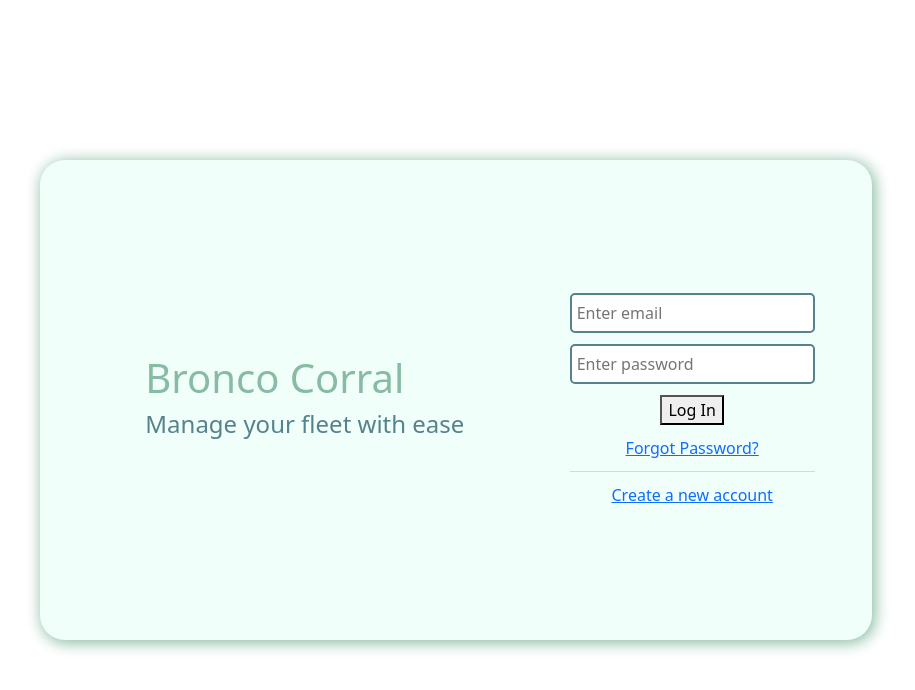
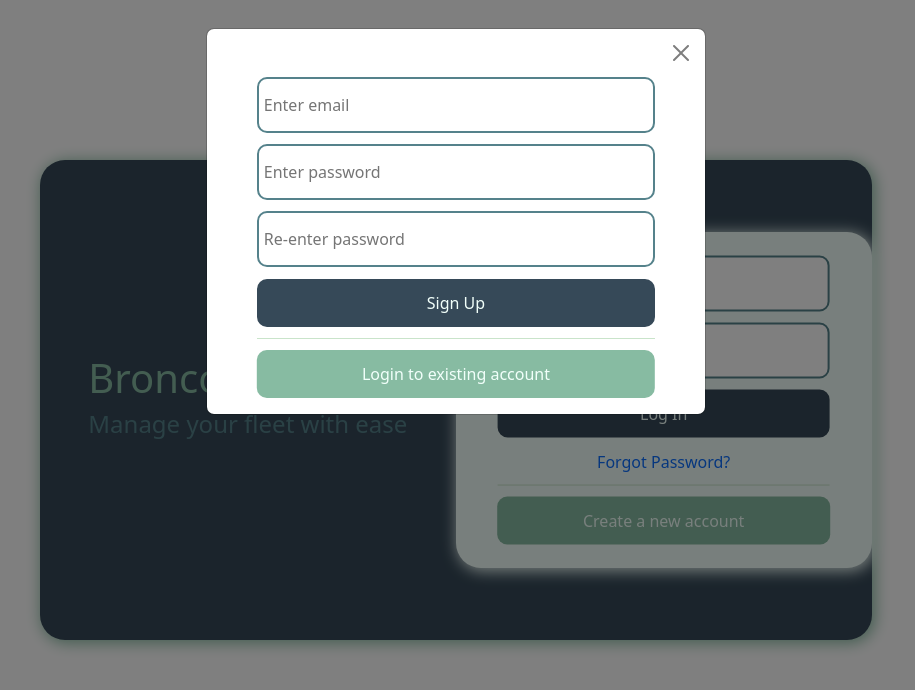
Before and after one commit to The-3-Broncoteers/bronco_corral_v2, a React (Create React App) app in the folder frontend/: page / in a window 1280 px wide. Both pictures are taken after a click on the button "Create a new account". Shown: the top 690 px of the page, without its empty margins (184-1099 px from the left). Built offline with nearby package versions, Linux system fonts and the light colour scheme.

Commit message:
clean up loginform and signup form

```diff
--- a/frontend/src/components/LoginForm.tsx
+++ b/frontend/src/components/LoginForm.tsx
@@ -1,143 +1,162 @@
-import axios from 'axios';
+import axios, { AxiosError } from 'axios';
 import { useState } from 'react';
-import Form from 'react-bootstrap/Form';
 import styled from 'styled-components';
-import { SignupForm } from './SignupForm';
 import { Colors } from '../utils/Colors';
+import SignupForm from './SignupForm';
 
-//TODO set up themes replace Colors with theme color
+//TODO Media Queries for css
+//TODO Themeing
 
-const StyledLoginForm = styled.div`
-	background-color: ${Colors.White};
-	box-shadow: 2px 2px 15px 1px ${Colors.Charcoal};
-	border-radius: 25px;
+const StyledForm = styled.form`
+	display: flex;
+	flex-direction: column;
+	justify-content: space-evenly;
+	align-items: center;
+	gap: 0.7em;
+
+	button {
+		background-color: ${Colors.Charcoal};
+		border-style: solid;
+		border-radius: 10px;
+		border-color: ${Colors.Charcoal};
+		color: ${Colors.MintCream};
+		height: 3em;
+		width: 100%;
+
+		&:hover,
+		&:focus,
+		&:target {
+			background-color: ${Colors.Blue};
+			border-color: ${Colors.Blue};
+		}
+	}
+
+	a {
+		text-decoration: none;
+	}
+
+	.form-group {
 		display: flex;
 		flex-direction: column;
 		justify-content: center;
 		align-items: center;
-	height: 20em;
-	width: 40%;
+		width: 100%;
 
 		input {
-		height: 3.4em;
-		width: 16em;
-	}
-
-	button {
-		background-color: ${Colors.Charcoal};
-		border: none;
-		color: ${Colors.White};
+			border-style: solid;
+			border-radius: 10px;
+			border-color: ${Colors.Blue};
+			height: 3.5em;
+			padding: 5px;
 			width: 100%;
-		height: 3em;
-		border-radius: 25px;
-
-		&:hover,
-		&:focus,
-		&:target {
-			background-color: ${Colors.SlateGray};
 		}
 	}
 
-	.forgot-password {
-		margin: 0.55em 0em;
-		text-align: center;
-
-		a:link {
-			text-decoration: none;
-		}
-	}
-
-	.login-seperator {
-		border-bottom: 1px solid #dadde1;
+	.form-seperator {
+		border-bottom: 1px solid ${Colors.TeaGreen};
 		margin: 0px;
-		text-align: center;
 		width: 100%;
 	}
 
 	.signup-container {
+		position: relative;
 		width: 100%;
 		height: 3em;
-		margin: 0.6em 0em 0em 0em;
-		position: relative;
-	}
 
-	.signup-button {
+		a {
+			position: absolute;
+			top: 50%;
+			left: 50%;
+			transform: translate(-50%, -50%);
+			border-radius: 10px;
 			background-color: ${Colors.Cambridge};
-		border-radius: 25px;
-		text-align: center;
-		text-decoration: none;
-		color: ${Colors.White};
-		position: absolute;
-		top: 0;
-		left: 0;
+			color: ${Colors.MintCream};
 			width: 100%;
 			height: 3em;
-		vertical-align: middle;
 			line-height: 3em;
+			text-align: center;
+		}
 	}
 `;
 
-export const LoginForm = () => {
+const loginEndPoint: string = 'http://localhost:3001/users/create';
+
+const LoginForm = () => {
 	const [email, setEmail] = useState('');
 	const [password, setPassword] = useState('');
 	const [isOpen, setIsOpen] = useState(false);
 
-	const openSignUpModal = () => {
+	const handleOpenModal = () => {
 		setIsOpen(true);
 	};
 
-	const closeSignUpModal = () => {
+	const handleCloseModal = () => {
 		setIsOpen(false);
 	};
 
-	const handleSubmit = async (e: React.FormEvent<HTMLFormElement>) => {
+	const handleSubmit = async () => {
 		try {
-			const response = await axios.put('http://localhost:3001/users/create', {
+			email.trim().toLowerCase();
+
+			//TODO Check the form input and do pre validation
+			return await axios.put(loginEndPoint, {
 				email,
 				password,
 			});
-			console.log(response.data);
 		} catch (error) {
-			console.log(error);
+			const axiosError = error as AxiosError;
+
+			if (axiosError.response) {
+				console.error(
+					`PUT request to ${loginEndPoint} failed with status code ${axiosError.response.status}`,
+				);
+			} else if (axiosError.request) {
+				console.error(`PUT request to ${loginEndPoint} failed with no response received`);
+			} else {
+				console.error(
+					`PUT request to ${loginEndPoint} failed with error message ${axiosError.message}`,
+				);
+			}
+			throw axiosError;
 		}
 	};
 
 	return (
-		<StyledLoginForm>
-			<Form onSubmit={handleSubmit}>
-				<Form.Group className='mb-3' controlId='formBasicEmail'>
-					<Form.Label hidden>Email address</Form.Label>
-					<Form.Control
-						type='text'
+		<StyledForm onSubmit={handleSubmit}>
+			<div className='form-group'>
+				<label hidden>Enter Email</label>
+				<input
+					type='email'
 					placeholder='Enter email'
 					onChange={(event) => {
 						setEmail(event.target.value);
 					}}
-					/>
-				</Form.Group>
+				></input>
+			</div>
 
-				<Form.Group className='mb-3' controlId='formBasicPassword'>
-					<Form.Label hidden>Password</Form.Label>
-					<Form.Control
+			<div className='form-group'>
+				<label hidden>Enter Password</label>
+				<input
 					type='password'
 					placeholder='Enter password'
 					onChange={(event) => {
 						setPassword(event.target.value);
 					}}
-					/>
-				</Form.Group>
+				></input>
+			</div>
+
 			<button type='submit'>Log In</button>
-				<div className='forgot-password'>
 			<a href=''>Forgot Password?</a>
-				</div>
-				<div className='login-seperator'></div>
+			<div className='form-seperator'></div>
+
 			<div className='signup-container'>
-					<a role={'button'} onClick={openSignUpModal} className='signup-button'>
+				<a role={'button'} onClick={handleOpenModal} className='signup-button'>
 					Create a new account
 				</a>
-					<SignupForm isOpen={isOpen} onClose={closeSignUpModal}></SignupForm>
+				<SignupForm isOpen={isOpen} onClose={handleCloseModal} />
 			</div>
-			</Form>
-		</StyledLoginForm>
+		</StyledForm>
 	);
 };
+
+export default LoginForm;
--- /dev/null
+++ b/frontend/src/components/LoginFormContainer.tsx
@@ -0,0 +1,30 @@
+import styled from 'styled-components';
+import { Colors } from '../utils/Colors';
+import LoginForm from './LoginForm';
+
+const StyledContainer = styled.div`
+	position: relative;
+	background-color: ${Colors.MintCream};
+	box-shadow: 2px 2px 15px 1px ${Colors.MintCream};
+	border-radius: 25px;
+	height: 70%;
+	width: 50%;
+
+	form {
+		position: absolute;
+		top: 50%;
+		left: 50%;
+		transform: translate(-50%, -50%);
+		width: 80%;
+	}
+`;
+
+const LoginFormContainer = () => {
+	return (
+		<StyledContainer>
+			<LoginForm />
+		</StyledContainer>
+	);
+};
+
+export default LoginFormContainer;
--- a/frontend/src/components/LoginFormResponsive.tsx
+++ /dev/null
@@ -1,109 +0,0 @@
-import axios, { AxiosError } from 'axios';
-import { useState } from 'react';
-import styled from 'styled-components';
-import { Colors } from '../utils/Colors';
-
-const StyledForm = styled.form`
-	display: flex;
-	flex-direction: column;
-	justify-content: center;
-	align-items: center;
-	gap: 0.7em;
-
-	.form-group {
-		input {
-			border-style: solid;
-			border-radius: 5px;
-			border-color: ${Colors.Blue};
-			height: 2.5em;
-			padding: 5px;
-		}
-	}
-
-	.form-seperator {
-		border-bottom: 1px solid ${Colors.TeaGreen};
-		margin: 0px;
-		text-align: center;
-		width: 100%;
-	}
-`;
-
-const loginEndPoint: string = 'http://localhost:3001/users/create';
-
-const LoginFormResponsive = () => {
-	const [email, setEmail] = useState('');
-	const [password, setPassword] = useState('');
-
-	const handleSubmit = async () => {
-		try {
-			return await axios.put(loginEndPoint, {
-				email,
-				password,
-			});
-		} catch (error) {
-			const axiosError = error as AxiosError;
-
-			if (axiosError.response) {
-				console.error(
-					`PUT request to ${loginEndPoint} failed with status code ${axiosError.response.status}`,
-				);
-			} else if (axiosError.request) {
-				console.error(`PUT request to ${loginEndPoint} failed with no response received`);
-			} else {
-				console.error(
-					`PUT request to ${loginEndPoint} failed with error message ${axiosError.message}`,
-				);
-			}
-			throw axiosError;
-		}
-	};
-
-	return (
-		<StyledForm onSubmit={handleSubmit}>
-			<div className='form-group'>
-				<label hidden className='email-label'>
-					Enter Email
-				</label>
-				<input
-					type='email'
-					className='email-input'
-					placeholder='Enter email'
-					onChange={(event) => {
-						setEmail(event.target.value);
-					}}
-				></input>
-			</div>
-
-			<div className='form-group'>
-				<label hidden className='password-label'>
-					Enter Password
-				</label>
-				<input
-					type='password'
-					placeholder='Enter password'
-					className='password-input'
-					onChange={(event) => {
-						setPassword(event.target.value);
-					}}
-				></input>
-			</div>
-
-			<button type='submit'>Log In</button>
-
-			<div className='forgot-password-container'>
-				<a href=''>Forgot Password?</a>
-			</div>
-
-			<div className='form-seperator'></div>
-
-			<div className='signup-container'>
-				<a role={'button'} className='signup-button'>
-					Create a new account
-				</a>
-				{/* <SignupForm isOpen={isOpen} onClose={closeSignUpModal}></SignupForm> */}
-			</div>
-		</StyledForm>
-	);
-};
-
-export default LoginFormResponsive;
--- a/frontend/src/components/SignupForm.tsx
+++ b/frontend/src/components/SignupForm.tsx
@@ -1,80 +1,91 @@
-import axios from 'axios';
+import axios, { AxiosError } from 'axios';
 import { useState } from 'react';
-import Button from 'react-bootstrap/Button';
-import Form from 'react-bootstrap/Form';
-import Modal from 'react-bootstrap/Modal';
-import { LinkContainer } from 'react-router-bootstrap';
+import { Modal } from 'react-bootstrap';
 import { useNavigate } from 'react-router-dom';
 import styled from 'styled-components';
+import { Colors } from '../utils/Colors';
 
-//TODO set up themes replace siteColors with theme color
-const tempColor: string = '#422407';
+//TODO Media Queries for css
+//TODO Themeing
 
-const StyledSignupForm = styled.div`
-	background-color: white;
-	box-shadow: 2px 2px 15px 1px ${tempColor};
-	border-radius: 25px;
+const StyledModal = styled(Modal)`
+	.modal-header {
+		border: none;
+	}
+
+	form {
+		display: flex;
+		flex-direction: column;
+		justify-content: space-evenly;
+		align-items: center;
+		gap: 0.7em;
+		width: 80%;
+		margin: auto;
+
+		button {
+			background-color: ${Colors.Charcoal};
+			border-style: solid;
+			border-radius: 10px;
+			border-color: ${Colors.Charcoal};
+			color: ${Colors.MintCream};
+			height: 3em;
+			width: 100%;
+
+			&:hover,
+			&:focus,
+			&:target {
+				background-color: ${Colors.Blue};
+				border-color: ${Colors.Blue};
+			}
+		}
+
+		a {
+			text-decoration: none;
+		}
+
+		.form-group {
 			display: flex;
 			flex-direction: column;
 			justify-content: center;
 			align-items: center;
-	height: 20em;
-	width: 40%;
+			width: 100%;
 
 			input {
-		height: 3.4em;
-		width: 16em;
-	}
-
-	button {
-		background-color: ${tempColor};
-		border-color: ${tempColor};
+				border-style: solid;
+				border-radius: 10px;
+				border-color: ${Colors.Blue};
+				height: 3.5em;
+				padding: 5px;
 				width: 100%;
-		height: 3em;
-		border-radius: 25px;
-
-		&:hover {
-			background-color: #402307;
-			border-color: #402307;
 			}
 		}
 
-	.forgot-password {
-		margin: 0.55em 0em;
-		text-align: center;
-
-		a:link {
-			text-decoration: none;
-		}
-	}
-
-	.login-seperator {
-		border-bottom: 1px solid #dadde1;
+		.form-seperator {
+			border-bottom: 1px solid ${Colors.TeaGreen};
 			margin: 0px;
-		text-align: center;
 			width: 100%;
 		}
 
 		.login-container {
+			position: relative;
 			width: 100%;
 			height: 3em;
-		margin: 0.6em 0em 0em 0em;
-		position: relative;
-	}
+			margin-bottom: 1em;
 
-	.login-button {
-		background-color: #80461b;
-		border-radius: 25px;
-		text-align: center;
-		text-decoration: none;
-		color: white;
+			a {
 				position: absolute;
-		top: 0;
-		left: 0;
+				top: 50%;
+				left: 50%;
+				transform: translate(-50%, -50%);
+				border-radius: 10px;
+				background-color: ${Colors.Cambridge};
+				color: ${Colors.MintCream};
 				width: 100%;
 				height: 3em;
-		vertical-align: middle;
 				line-height: 3em;
+				text-align: center;
+			}
+		}
 	}
 `;
 
@@ -83,27 +94,15 @@ interface SignupFormProps {
 	onClose: () => void;
 }
 
-export const SignupForm = ({ isOpen, onClose }: SignupFormProps) => {
-	if (!isOpen) {
-		return null;
-	}
+const loginEndPoint: string = 'http://localhost:3001/users/create';
+
+const SignupForm = ({ isOpen, onClose }: SignupFormProps) => {
+	if (!isOpen) return null;
 
 	const [email, setEmail] = useState('');
 	const [password, setPassword] = useState('');
 	const [confirmPassword, setConfirmPassword] = useState('');
 	const navigate = useNavigate();
-
-	const handleSubmit = async (e: React.FormEvent<HTMLFormElement>) => {
-		try {
-			const response = await axios.put('http://localhost:3001/users/create', {
-				email,
-				password,
-			});
-			console.log(response.data);
-		} catch (error) {
-			console.log(error);
-		}
-	};
 
 	const handleLoginButton = () => {
 		onClose();
@@ -111,53 +110,81 @@ export const SignupForm = ({ isOpen, onClose }: SignupFormProps) => {
 		navigate('/');
 	};
 
+	const handleSubmit = async () => {
+		try {
+			email.trim().toLowerCase();
+
+			//TODO Check the form input and do pre validation
+			return await axios.put(loginEndPoint, {
+				email,
+				password,
+			});
+		} catch (error) {
+			const axiosError = error as AxiosError;
+
+			if (axiosError.response) {
+				console.error(
+					`PUT request to ${loginEndPoint} failed with status code ${axiosError.response.status}`,
+				);
+			} else if (axiosError.request) {
+				console.error(`PUT request to ${loginEndPoint} failed with no response received`);
+			} else {
+				console.error(
+					`PUT request to ${loginEndPoint} failed with error message ${axiosError.message}`,
+				);
+			}
+			throw axiosError;
+		}
+	};
+
 	return (
-		<Modal show={isOpen} onHide={onClose} backdrop='static' keyboard={false}>
+		<StyledModal show={isOpen} onHide={onClose} backdrop='static' keyboard={false}>
 			<Modal.Header closeButton></Modal.Header>
-			<StyledSignupForm>
-				<Form onSubmit={handleSubmit}>
-					<Form.Group className='mb-3' controlId='formBasicEmail'>
-						<Form.Label hidden>Email address</Form.Label>
-						<Form.Control
-							type='text'
+			<form onSubmit={handleSubmit}>
+				<div className='form-group'>
+					<label hidden>Enter Email</label>
+					<input
+						type='email'
 						placeholder='Enter email'
 						onChange={(event) => {
 							setEmail(event.target.value);
 						}}
-						/>
-					</Form.Group>
+					></input>
+				</div>
 
-					<Form.Group className='mb-3' controlId='formBasicPassword'>
-						<Form.Label hidden>Password</Form.Label>
-						<Form.Control
+				<div className='form-group'>
+					<label hidden>Enter Password</label>
+					<input
 						type='password'
 						placeholder='Enter password'
 						onChange={(event) => {
 							setPassword(event.target.value);
 						}}
-						/>
-					</Form.Group>
+					></input>
+				</div>
 
-					<Form.Group className='mb-3' controlId='formBasicPassword'>
-						<Form.Label hidden>Password</Form.Label>
-						<Form.Control
+				<div className='form-group'>
+					<label hidden>Re-enter Password</label>
+					<input
 						type='password'
 						placeholder='Re-enter password'
 						onChange={(event) => {
 							setConfirmPassword(event.target.value);
 						}}
-						/>
-					</Form.Group>
+					></input>
+				</div>
 
-					<Button type='submit'>Sign up</Button>
-					<div className='login-seperator'></div>
+				<button type='submit'>Sign Up</button>
+				<div className='form-seperator'></div>
+
 				<div className='login-container'>
 					<a role={'button'} onClick={handleLoginButton} className='login-button'>
 						Login to existing account
 					</a>
 				</div>
-				</Form>
-			</StyledSignupForm>
-		</Modal>
+			</form>
+		</StyledModal>
 	);
 };
+
+export default SignupForm;
--- a/frontend/src/pages/LandingPage.tsx
+++ b/frontend/src/pages/LandingPage.tsx
@@ -1,7 +1,6 @@
 import styled from 'styled-components';
-import { LoginForm } from '../components/LoginForm';
+import LoginFormContainer from '../components/LoginFormContainer';
 import { Colors } from '../utils/Colors';
-import LoginFormResponsive from '../components/LoginFormResponsive';
 
 const LandingContainer = styled.div`
 	position: absolute;
@@ -10,7 +9,7 @@ const LandingContainer = styled.div`
 	transform: translate(-50%, -50%);
 	height: 60vh;
 	width: 65vw;
-	background-color: ${Colors.White};
+	background-color: ${Colors.Charcoal};
 	box-shadow: 2px 2px 15px 1px ${Colors.Cambridge};
 	border-radius: 25px;
 	display: flex;
@@ -40,7 +39,7 @@ export function LandingPage() {
 				<h1>Bronco Corral</h1>
 				<h4>Manage your fleet with ease</h4>
 			</BrandingContainer>
-			<LoginFormResponsive />
+			<LoginFormContainer />
 		</LandingContainer>
 	);
 }
--- a/frontend/src/pages/Login.tsx
+++ b/frontend/src/pages/Login.tsx
@@ -1,4 +1,4 @@
-import { LoginForm } from '../components/LoginForm';
+import LoginForm from '../components/LoginForm';
 
 export function Login() {
 	return <LoginForm></LoginForm>;
--- a/frontend/src/utils/Colors.tsx
+++ b/frontend/src/utils/Colors.tsx
@@ -1,5 +1,6 @@
 export enum Colors {
-	White = '#F1FFFA',
+	White = '#FFFFFF',
+	MintCream = '#F1FFFA',
 	TeaGreen = '#C9E4CA',
 	Cambridge = '#87BBA2',
 	Blue = '#55828B',
```
Also changed, not shown: 1 other file (tests, documents, lock files or other folders). Lines whose indentation alone changed are shown as unchanged.
